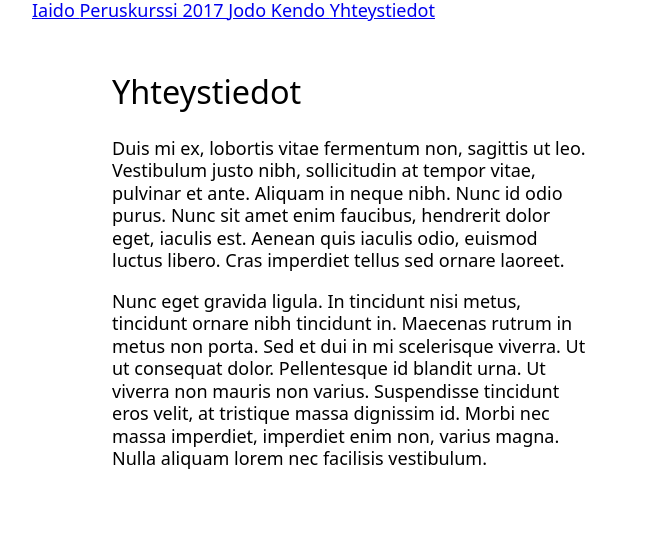
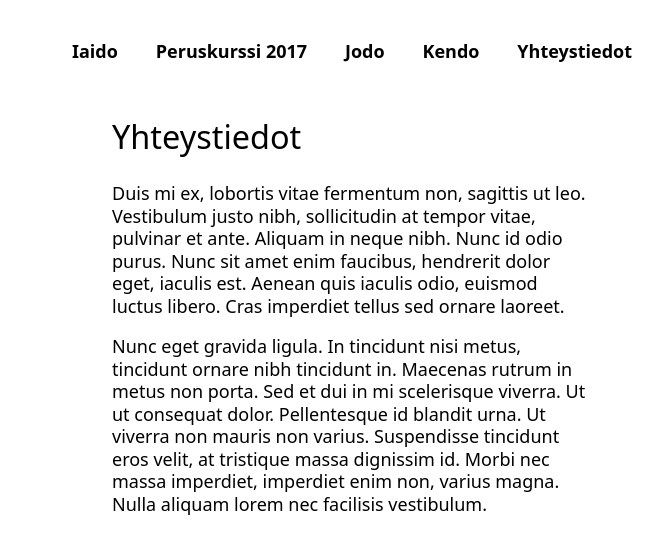
Before and after one commit to lime/lebudo, a Jekyll site: the page built from yhteystiedot.md, in a window 1280 px wide. Shown: the top 554 px of the page, without its empty margins (608-1271 px from the left). Built offline with Jekyll 4.4.1, drawn with Linux system fonts in a browser that asks for light colours.

Commit message:
Add styling to navigation

```diff
--- a/_includes/navbar.html
+++ b/_includes/navbar.html
@@ -1,7 +1,7 @@
-<nav>
+<nav class="navigation">
   {% for page in site.pages %}
     {% if page.title %}
-      <a href="{{ page.url }}">
+      <a href="{{ page.url }}" class="navigation-item">
         {{ page.title | escape }}
       </a>
     {% endif %}
--- a/assets/main.scss
+++ b/assets/main.scss
@@ -14,8 +14,10 @@ $base-font-family: system-ui,
   "Helvetica Neue",
   sans-serif;
 
-$full-page-padding-vertical: 30px;
+$full-page-padding-vertical: 36px;
 $full-page-padding-horizontal: 40px;
+
+$top-bar-line-height: 30px;
 
 /*
  * Base styles
@@ -69,6 +71,8 @@ body {
   top: $full-page-padding-vertical;
   left: $full-page-padding-horizontal;
 
+  line-height: $top-bar-line-height;
+
   color: white;
 }
 
@@ -94,6 +98,28 @@ body {
 }
 
 /*
+ * Navigation
+ */
+
+.navigation {
+  margin: {
+    top: $full-page-padding-vertical;
+    left: $full-page-padding-horizontal;
+    right: $full-page-padding-horizontal;
+  };
+  display: flex;
+  justify-content: space-between;
+}
+
+.navigation-item {
+  color: black;
+  font-weight: bold;
+  text-decoration: none;
+
+  line-height: $top-bar-line-height;
+}
+
+/*
  * Page markdown content
  */
 
```
